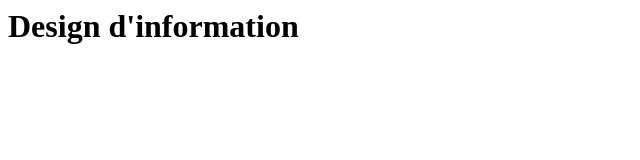
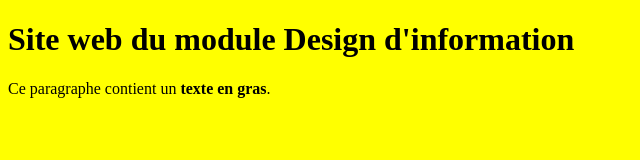
Before and after one commit to ereyes/designinfo25, a plain HTML site: page index.html in a window 1280 px wide. Shown: the whole page, without its empty margins (0-640 px from the left). Drawn offline with Linux system fonts and the light colour scheme.

Commit message:
Update index.html

```diff
--- a/index.html
+++ b/index.html
@@ -1,6 +1,17 @@
+<!DOCTYPE html>
 <html>
-  <head></head>
-  <body>
-    <h1>Design d'information</h1>
-  </body>
+<head>
+<title>Design d'information</title>
+<style>
+  body {
+    background-color:yellow;
+  }
+</style>
+</head>
+<body>
+
+<h1>Site web du module Design d'information</h1>
+<p>Ce paragraphe contient un <strong>texte en gras</strong>.</p>
+
+</body>
 </html>
```
